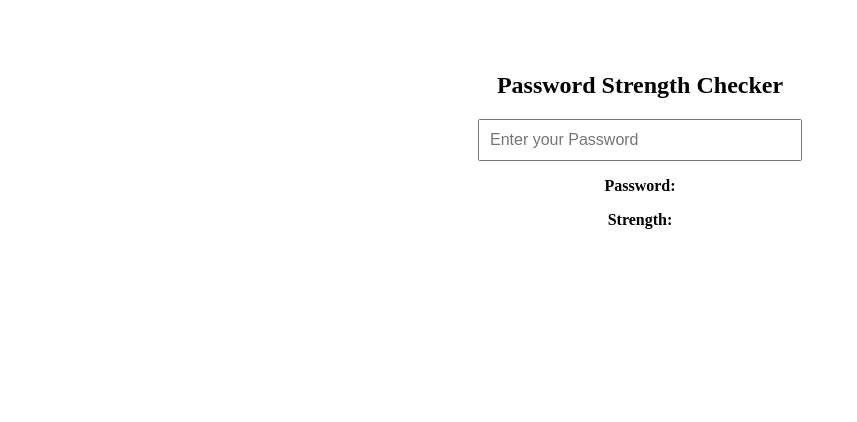
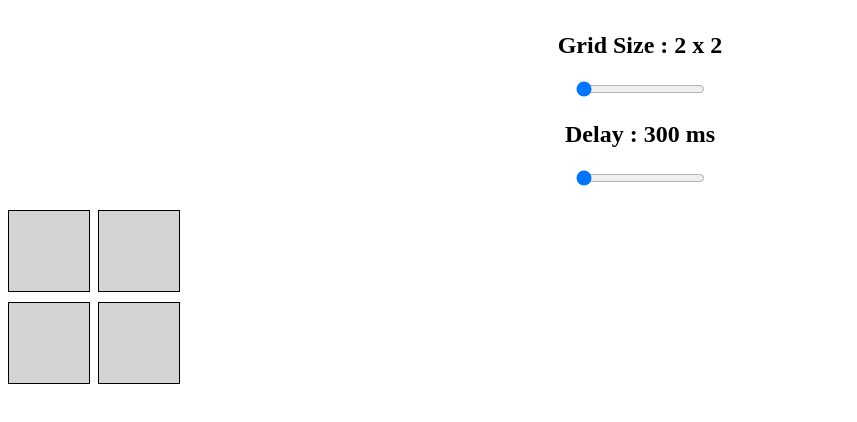
Before and after one commit to Vaidiasri/machine-code-practice, a React (Vite) app: page / in a window 1280 px wide. Shown: the top 422 px of the page, without its empty margins (0-857 px from the left). Built offline with nearby package versions, Linux system fonts and the light colour scheme.

Commit message:
GridLight

```diff
--- a/src/App.jsx
+++ b/src/App.jsx
@@ -12,6 +12,7 @@ import Traffic from "./componets/Traffic"
 import ToastPopUp from "./componets/ToastPopup"
 import Modal from "./componets/Modal"
 import PasswordStrength from "./componets/PasswordStrenght"
+import GridLight from "./componets/GridLight"
 
 function App() {
   return (
@@ -30,7 +31,8 @@ function App() {
 {/* <Traffic/> */}
 {/* <ToastPopUp/> */}
 {/* <Modal/> */}
-<PasswordStrength/>
+{/* <PasswordStrength/> */}
+<GridLight/>
    </div>
 
    </>
--- /dev/null
+++ b/src/componets/GridLight.jsx
@@ -0,0 +1,93 @@
+import { useEffect, useState } from "react";
+
+const GridLight = () => {
+  const [grid, setGrid] = useState(2);
+  const [delay, setDelay] = useState(300);
+
+  // Store each box state
+  const [boxes, setBoxes] = useState(Array(4).fill(false));
+
+  // Reset boxes whenever grid changes
+  useEffect(() => {
+    setBoxes(Array(grid * grid).fill(false));
+  }, [grid]);
+
+  const handleGrid = (e) => {
+    setGrid(Number(e.target.value));
+  };
+
+  const handleDelay = (e) => {
+    setDelay(Number(e.target.value));
+  };
+
+  const handleClick = (index) => {
+    // Prevent clicking same box again
+    if (boxes[index]) return;
+
+    const newBoxes = [...boxes];
+    newBoxes[index] = true;
+
+    setBoxes(newBoxes);
+
+    // Check if all boxes are green
+    const allSelected = newBoxes.every((box) => box);
+
+    if (allSelected) {
+      setTimeout(() => {
+        setBoxes(Array(grid * grid).fill(false));
+      }, delay);
+    }
+  };
+
+  return (
+    <>
+      <div>
+        <h2>Grid Size : {grid} x {grid}</h2>
+
+        <input
+          type="range"
+          min="2"
+          max="4"
+          value={grid}
+          onChange={handleGrid}
+        />
+
+        <h2>Delay : {delay} ms</h2>
+
+        <input
+          type="range"
+          min="300"
+          max="700"
+          step="100"
+          value={delay}
+          onChange={handleDelay}
+        />
+      </div>
+
+      <div
+        style={{
+          display: "grid",
+          gridTemplateColumns: `repeat(${grid},80px)`,
+          gap: "10px",
+          marginTop: "20px",
+        }}
+      >
+        {boxes.map((box, index) => (
+          <div
+            key={index}
+            onClick={() => handleClick(index)}
+            style={{
+              width: "80px",
+              height: "80px",
+              border: "1px solid black",
+              backgroundColor: box ? "green" : "lightgray",
+              cursor: "pointer",
+            }}
+          />
+        ))}
+      </div>
+    </>
+  );
+};
+
+export default GridLight;
```
